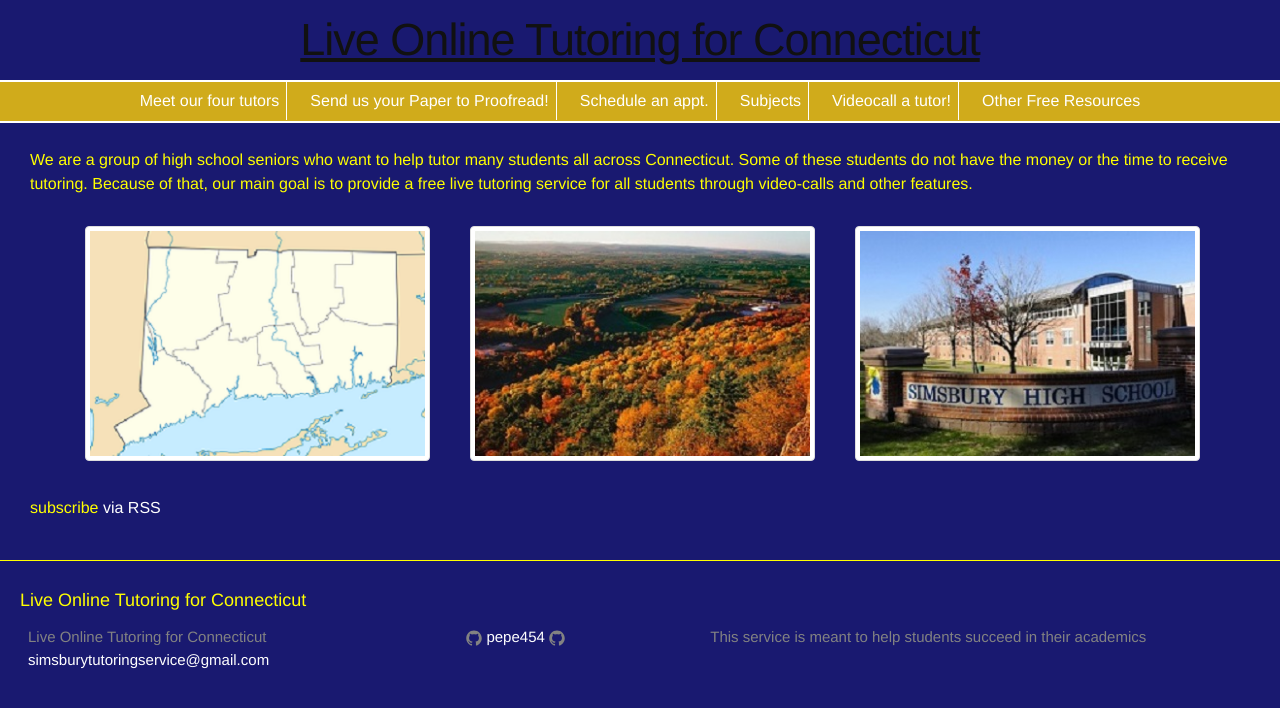
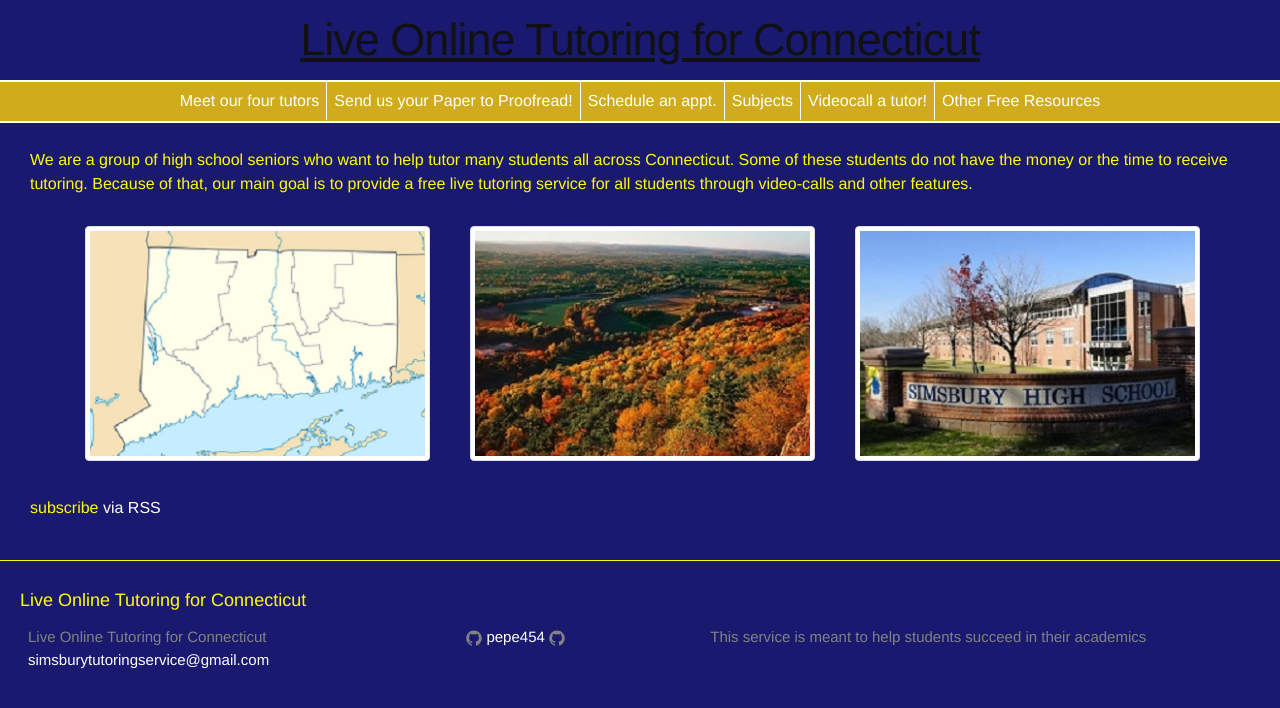
Before and after one commit to pepe454/pepe454.github.io, a Jekyll site: the page built from index.html, in a window 1280 px wide. Shown: the top 708 px of the page. Built offline with Jekyll 4.4.1, drawn with Linux system fonts in a browser that asks for light colours; the list of posts is cut into pages by our own code.

Commit message:
Update _layout.scss

```diff
--- a/_sass/_layout.scss
+++ b/_sass/_layout.scss
@@ -43,8 +43,6 @@
         line-height: 30px;
         background-color: #d0ab1b;
         display: inline-block;
-        margin-left: 8px;
-        margin-right: 8px;
         border-right: 1px solid white;
         &:last-child{
           border: 0;
```
